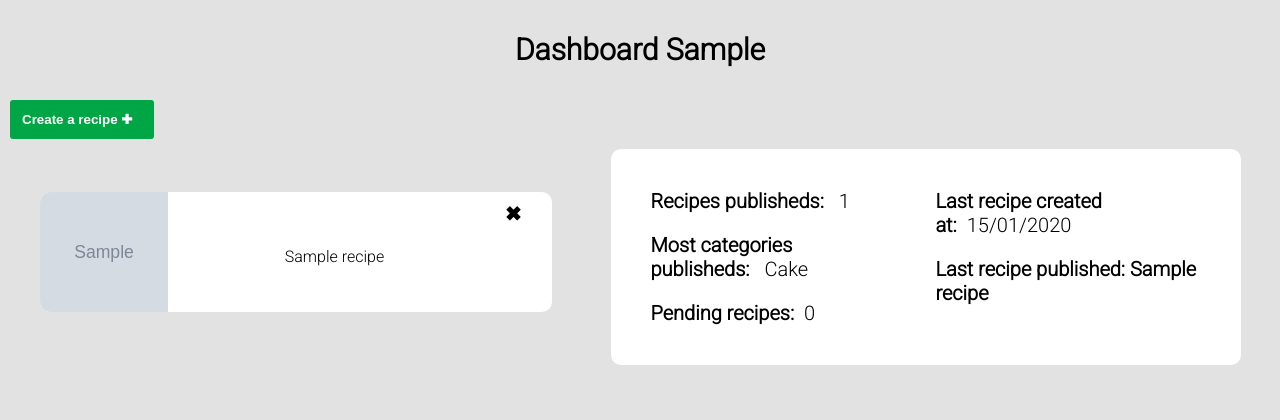
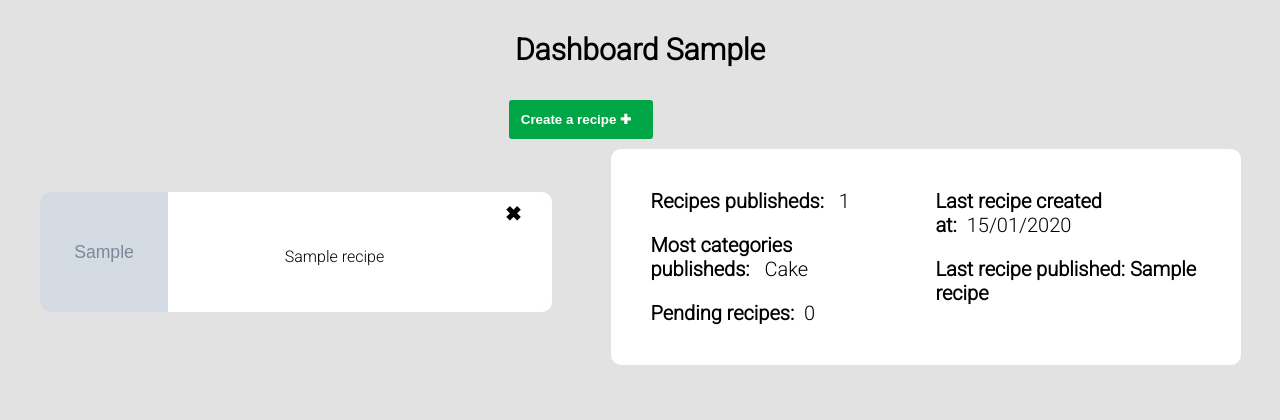
Before and after one commit to Kaique425/recipes, a Django app: page /authors/dashboard/ in a window 1280 px wide. Shown: the part 50-470 px from the top of the page. Run offline with Django 4.2, Linux system fonts and the light colour scheme; a user stored in the database is signed in; tables that the repository leaves empty hold one stand-in row (values such as "Sample post"); grey boxes marked "Sample" are stand-in pictures; some libraries are stand-ins or nearby versions.

Commit message:
centering the create recipes button in dashboard

```diff
--- a/authors/templates/authors/pages/dashboard.html
+++ b/authors/templates/authors/pages/dashboard.html
@@ -7,7 +7,7 @@
     <div class="dshb-title-div" >
         <h1 class="dashboard-title" >Dashboard {{user|title}}</h1>
     </div>
-    <div><a href="{% url "author:create_recipe" %}"><button class="create-rcp-btn" ><strong>Create a recipe &#10010;</strong></button></a></div>
+    <div class="div-btn-add-rcp" ><a href="{% url "author:create_recipe" %}"><button class="create-rcp-btn" ><strong>Create a recipe &#10010;</strong></button></a></div>
     <div class="author-dashboard">
         <div class="rcp-list-div" >
             {% for recipe in recipes %}
--- a/static/recipes/css/style.css
+++ b/static/recipes/css/style.css
@@ -47,6 +47,10 @@ footer{
     background-color:black;
     padding:20px;
     color:white;
+}
+.div-btn-add-rcp{
+    text-align:center;
+    width: 90%;
 }
 .rcp-list-div{
     margin:auto;
```
